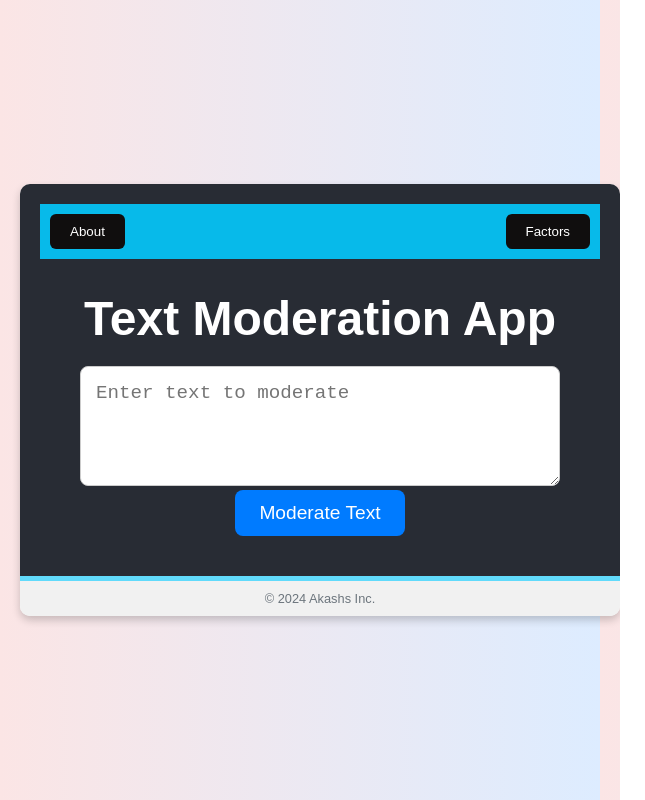
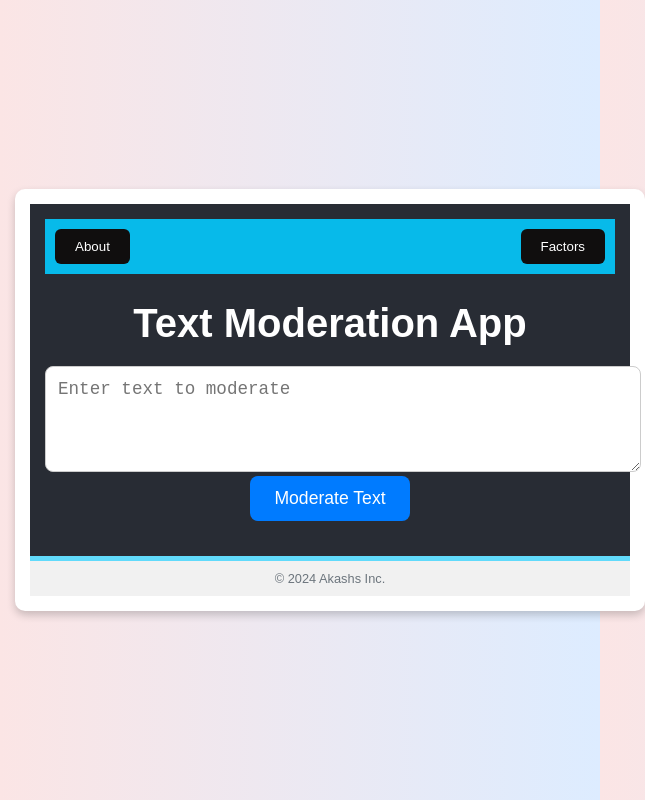
Before and after one commit to akash-sama/badtext, a React (Create React App) app: page / in a window 600 px wide. Shown: the whole page, 645 px wide, since content can reach past the window. Built offline with nearby package versions, Linux system fonts and the light colour scheme.

Commit message:
Some goofy stuff

```diff
--- a/src/App.css
+++ b/src/App.css
@@ -214,3 +214,95 @@ form {
   font-size: 1.3rem;
   line-height: 1.6;
 }
+
+
+@media only screen and (max-width: 600px) {
+  .App {
+    max-width: 100%;
+    margin: 10px;
+    padding: 10px;
+  }
+
+  .App-header {
+    padding: 10px;
+  }
+
+  .App-header h1 {
+    font-size: 2rem;
+  }
+
+  .App-textarea {
+    width: 100%;
+    font-size: 1rem;
+    padding: 10px;
+  }
+
+  .App-button {
+    padding: 10px 20px;
+    font-size: 1rem;
+  }
+
+  .result-item {
+    font-size: 1rem;
+    padding: 10px;
+  }
+
+  .overlay-content {
+    padding: 20px;
+    max-width: 90%;
+  }
+
+  .overlay-content h2 {
+    font-size: 2rem;
+  }
+
+  .overlay-content p {
+    font-size: 1rem;
+  }
+}
+
+/* For medium devices (tablets, 600px and up) */
+@media only screen and (min-width: 600px) and (max-width: 768px) {
+  .App {
+    max-width: 100%;
+    margin: 15px;
+    padding: 15px;
+  }
+
+  .App-header {
+    padding: 15px;
+  }
+
+  .App-header h1 {
+    font-size: 2.5rem;
+  }
+
+  .App-textarea {
+    width: 100%;
+    font-size: 1.1rem;
+    padding: 12px;
+  }
+
+  .App-button {
+    padding: 12px 24px;
+    font-size: 1.1rem;
+  }
+
+  .result-item {
+    font-size: 1.1rem;
+    padding: 12px;
+  }
+
+  .overlay-content {
+    padding: 25px;
+    max-width: 90%;
+  }
+
+  .overlay-content h2 {
+    font-size: 2.2rem;
+  }
+
+  .overlay-content p {
+    font-size: 1.1rem;
+  }
+}
```
